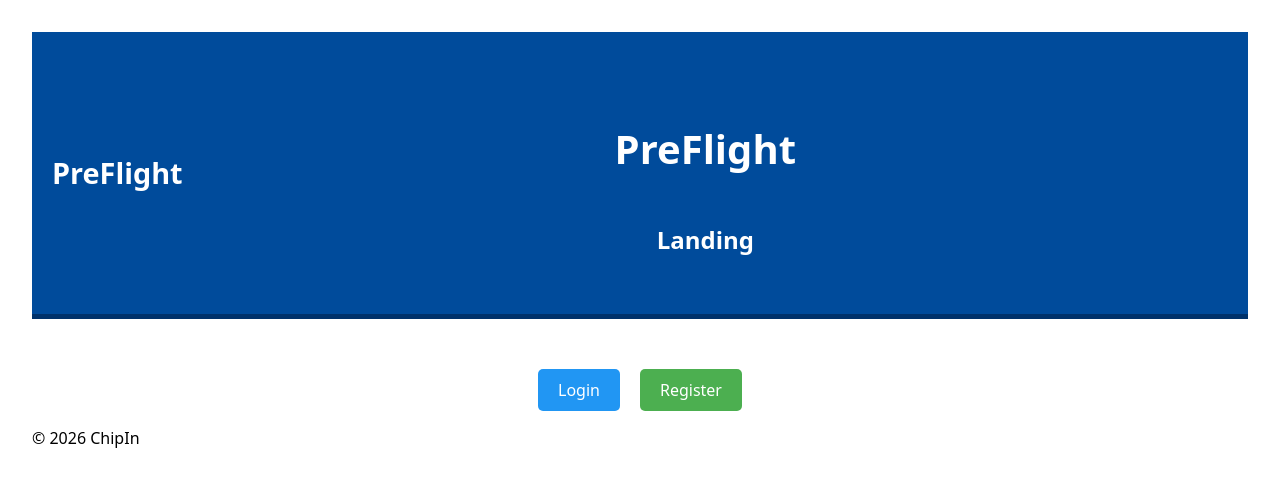
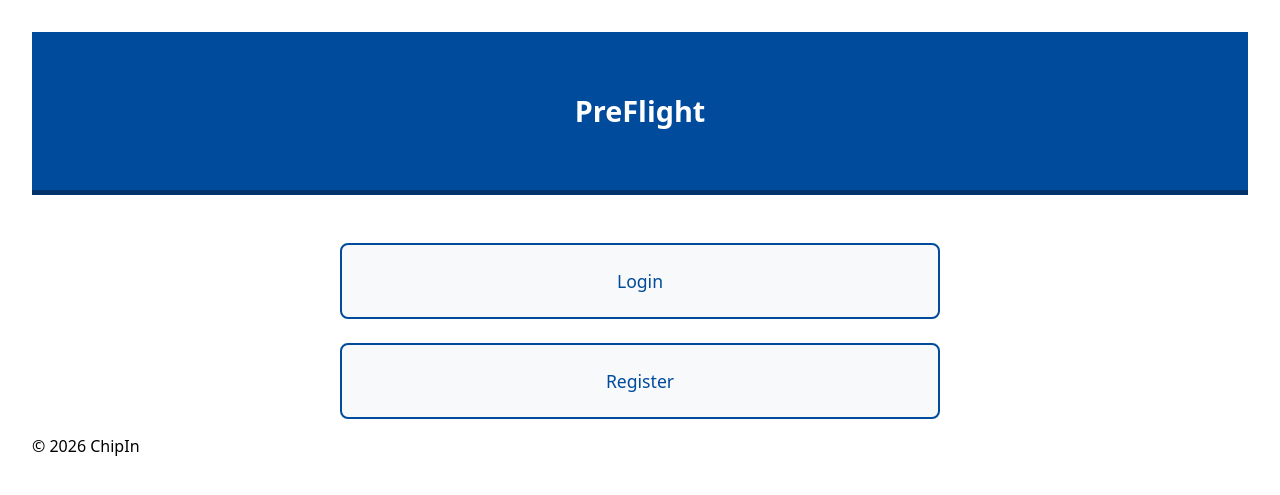
Before and after one commit to Sukhoi33/major_project, a Django app: template chipin/templates/chipin/landing.html in a window 1280 px wide. Shown: the top 495 px of the page. Run offline with Django 5.2, Linux system fonts and the light colour scheme; the template is opened without the code that fills it, so the values that code supplies are empty.

Commit message:
Fixing duplicate landing page title, changing size of account info box and re-styling login/register buttons to match home page button template

```diff
--- a/chipin/static/chipin/styles.css
+++ b/chipin/static/chipin/styles.css
@@ -192,10 +192,11 @@ body { font-family: system-ui, -apple-system, Segoe UI, Roboto, Arial, sans-seri
     display: flex;
     align-items: center;
     justify-content: space-between;
-    padding: 1.5rem;
+    padding: 1rem;
     border: 2px solid #004b9b;
     border-radius: 8px;
     background-color: #f8f9fa;
+    max-width: 400px;
 }
 
 .username {
@@ -223,3 +224,16 @@ body { font-family: system-ui, -apple-system, Segoe UI, Roboto, Arial, sans-seri
     background-color: #00326b;
     transform: translateY(-2px);
 }
+
+/* Landing page styling */
+.landing-page {
+    max-width: 600px;
+    margin: 0 auto;
+}
+
+.auth-buttons {
+    display: flex;
+    flex-direction: column;
+    gap: 1.5rem;
+    margin-top: 3rem;
+}
--- a/chipin/templates/chipin/landing.html
+++ b/chipin/templates/chipin/landing.html
@@ -1,20 +1,13 @@
 {% extends 'chipin/base.html' %}
 {% load static %}
 
-{% block title %}title{% endblock %}
-
-{% block header_content %}
-<div class="landing-header">
-  <h1>PreFlight</h1>
-  <h2>Landing</h2>
-</div>
-{% endblock %}
+{% block title %}PreFlight{% endblock %}
 
 {% block content %}
-<div style="text-align: center; margin-top: 50px;">
-  <div style="display: flex; justify-content: center; gap: 20px;">
-    <a href="{% url 'users:login' %}" style="padding: 10px 20px; font-size: 1em; text-decoration: none; background-color: #2196F3; color: white; border-radius: 5px;">Login</a>
-    <a href="{% url 'users:register' %}" style="padding: 10px 20px; font-size: 1em; text-decoration: none; background-color: #4CAF50; color: white; border-radius: 5px;">Register</a>
+<div class="landing-page">
+  <div class="auth-buttons">
+    <a href="{% url 'users:login' %}" class="menu-button">Login</a>
+    <a href="{% url 'users:register' %}" class="menu-button">Register</a>
   </div>
 </div>
 {% endblock %}
```
Also changed, not shown: db.sqlite3.
